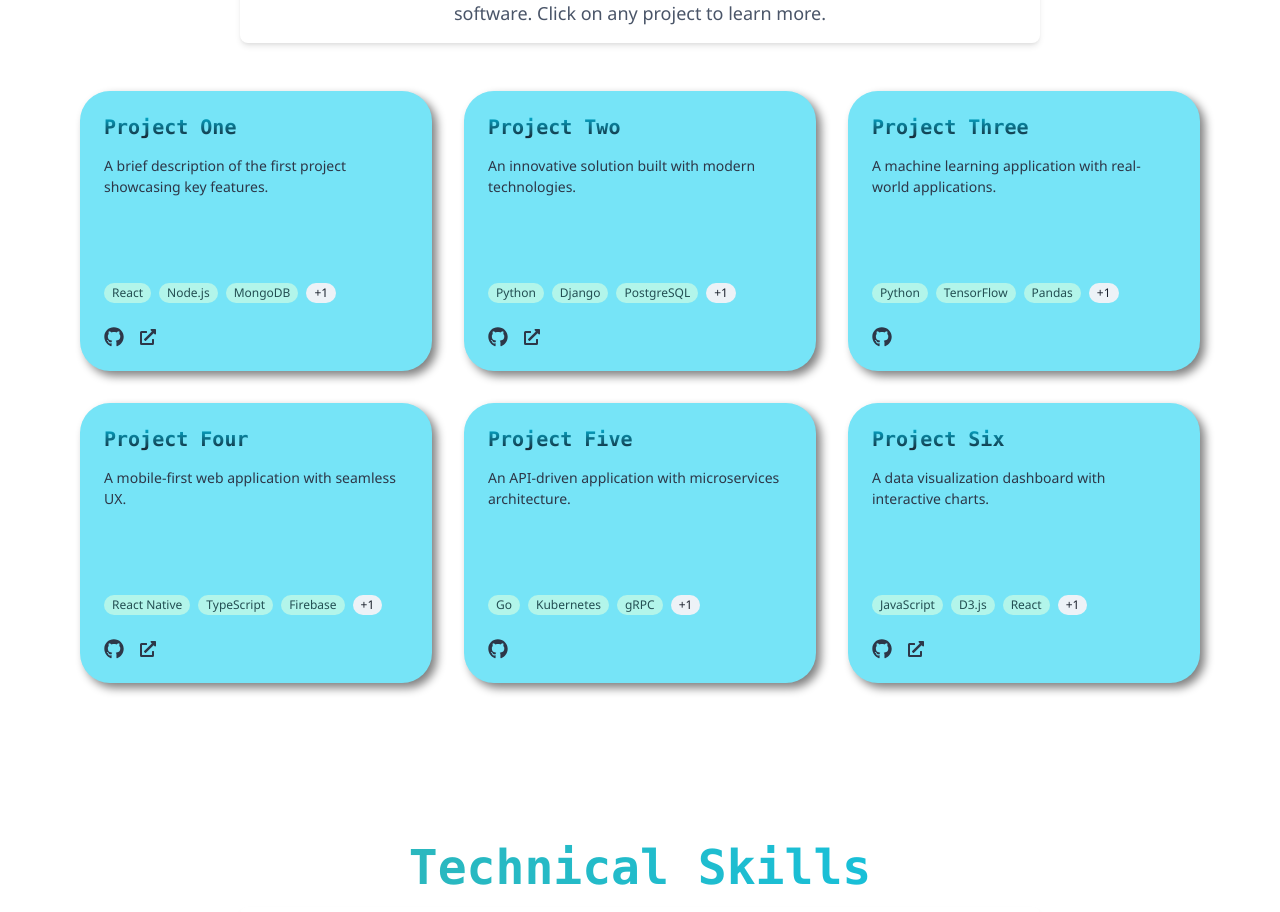
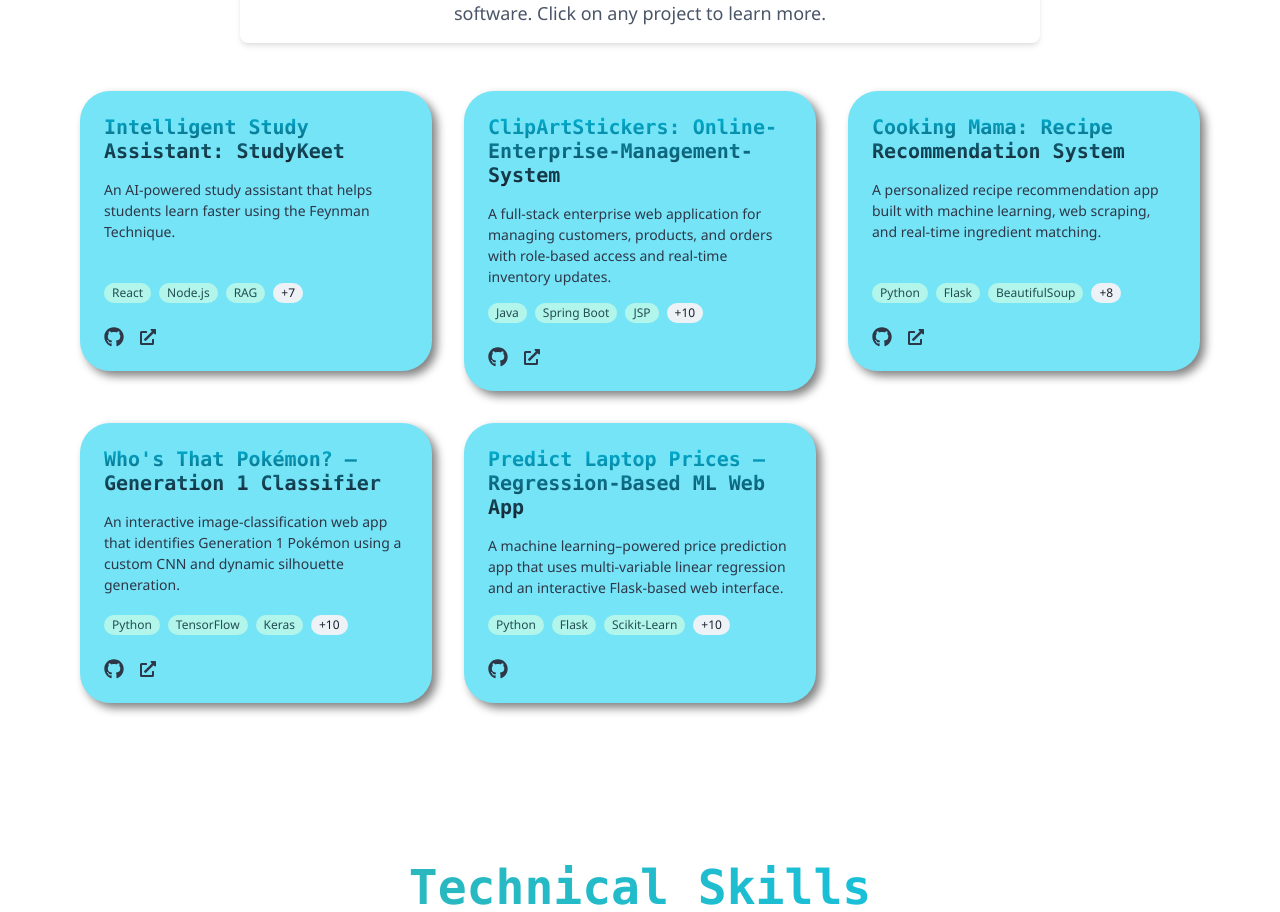
Before and after one commit to NiharikaAdari/Porfolio, a React (Create React App) app: page / in a window 1280 px wide. Shown: the part 1725-2637 px from the top of the page. Built offline with nearby package versions, Linux system fonts and the light colour scheme.

Commit message:
data: add project media references and LinkedIn links in projects.js

```diff
--- a/src/data/projects.js
+++ b/src/data/projects.js
@@ -1,68 +1,82 @@
 export const projects = [
   {
     id: 1,
-    title: "Project One",
-    description: "A brief description of the first project showcasing key features.",
-    longDescription: "This is a detailed description of Project One. It covers the main objectives, challenges faced during development, and the solutions implemented. The project demonstrates proficiency in modern web development practices and clean code architecture.",
-    skills: ["React", "Node.js", "MongoDB", "Express"],
+    title: "Intelligent Study Assistant: StudyKeet",
+    description: "An AI-powered study assistant that helps students learn faster using the Feynman Technique.",
+    longDescription: "StudyKeet is an intelligent study assistant designed to boost learning outcomes by guiding students through the Feynman Technique—prompting users to explain concepts in simple terms, then generating precise, personalized feedback. The system integrates Retrieval-Augmented Generation (RAG), embeddings-based search, and LLMs to assess conceptual understanding and highlight gaps in knowledge. Built with React, Node.js, Python, and modern AI tooling, StudyKeet demonstrates full-stack engineering, AI/ML integration, prompt engineering, and user-centered learning design.",
+    skills: ["React", "Node.js", "RAG", "LLMs", "AI/ML Integration", "Python", "Full=Stack Development", "Vector Databases", "Prompt Engineering", "REST APIs"],
     images: [],
-    video: null,
-    githubLink: "https://github.com/username/project-one",
-    liveLink: "https://project-one.example.com"
+    video: require('./Studykeet/studykeet showcase.mp4'),
+    githubLink: "https://github.com/NiharikaAdari/studykeetapp",
+    liveLink: "https://www.linkedin.com/posts/niharika-adari-9b5519253_im-happy-to-share-this-ai-powered-study-activity-7238994467666497538-oO59?utm_source=share&utm_medium=member_desktop&rcm=ACoAAD6L_1kB4JOOOivUFQnxgcKZLeiaXrjlK84"
   },
   {
     id: 2,
-    title: "Project Two",
-    description: "An innovative solution built with modern technologies.",
-    longDescription: "Project Two is a comprehensive application that showcases advanced programming concepts. It includes features like real-time data processing, user authentication, and responsive design. The project was built following best practices and industry standards.",
-    skills: ["Python", "Django", "PostgreSQL", "Docker"],
-    images: [],
+    title: "ClipArtStickers: Online-Enterprise-Management-System",
+    description: "A full-stack enterprise web application for managing customers, products, and orders with role-based access and real-time inventory updates.",
+    longDescription: "ClipArtStickers is a full-stack enterprise management system that supports both customer-facing shopping features and admin-level business operations. The application includes account registration, login, product browsing, ordering, and order-history views for customers. Admins can manage users, modify roles, add/edit/delete products, and update shipping dates and order statuses. The system integrates backend logic with a stored procedure to automatically update inventory based on order quantities. Built using Java, JSP, Spring Boot, and PostgreSQL, the project demonstrates enterprise application development, relational database design, backend architecture, and full-stack implementation. The solution uses JDBC Template for secure database communication, Maven for build automation, and Spring Boot’s embedded Tomcat server for deployment.",
+    skills: ["Java","Spring Boot","JSP","PostgreSQL","JDBC Template","MVC Architecture","Full-Stack Development","Backend Development","RESTful Design","Maven","Enterprise Systems","Role-Based Access Control","Stored Procedures"],
+    images: [
+      require('./ClipArtStickers/1.jpg'),
+      require('./ClipArtStickers/2.jpg'),
+      require('./ClipArtStickers/3.jpg'),
+      require('./ClipArtStickers/4.jpg'),
+      require('./ClipArtStickers/5.jpg'),
+      require('./ClipArtStickers/6.jpg'),
+      require('./ClipArtStickers/7.jpg'),
+      require('./ClipArtStickers/8.jpg'),
+      require('./ClipArtStickers/9.jpg'),
+      require('./ClipArtStickers/10.jpg'),
+      require('./ClipArtStickers/11.jpg')
+    ],
     video: null,
-    githubLink: "https://github.com/username/project-two",
-    liveLink: "https://project-two.example.com"
+    githubLink: "https://github.com/NiharikaAdari/Online-Enterprise-Management-System",
+    liveLink: "https://www.linkedin.com/posts/niharika-adari-9b5519253_clipartstickers-online-enterprise-management-system-activity-7152614537668546560-68C1?utm_source=share&utm_medium=member_desktop&rcm=ACoAAD6L_1kB4JOOOivUFQnxgcKZLeiaXrjlK84"
   },
   {
     id: 3,
-    title: "Project Three",
-    description: "A machine learning application with real-world applications.",
-    longDescription: "This machine learning project demonstrates the application of AI/ML algorithms to solve real-world problems. It includes data preprocessing, model training, and deployment pipelines. The project showcases expertise in data science and model deployment.",
-    skills: ["Python", "TensorFlow", "Pandas", "AWS"],
-    images: [],
+    title: "Cooking Mama: Recipe Recommendation System",
+    description: "A personalized recipe recommendation app built with machine learning, web scraping, and real-time ingredient matching.",
+    longDescription: "AThis project transforms 687 Cooking Mama recipes—collected through advanced web scraping—into a personalized, intelligent recipe recommendation system. I built a full ML pipeline that scrapes recipe data using BeautifulSoup, cleans and preprocesses it, and converts ingredient lists into TF-IDF vectors. Using cosine similarity and clustering, the system recommends recipes that best match ingredients users already have at home. To make the experience accessible, I built an interactive Flask web app featuring a smooth recipe-card carousel, loading animations, and hover-based ingredient previews for quick insights. The app also integrates OpenAI/ChatGPT to generate detailed preparation steps and personalized cooking instructions, enhancing the completeness and usability of each recommendation. This project demonstrates end-to-end development across data collection, exploratory data analysis, ML modeling, and deployment in a real-world web interface.",
+    skills: ["Python","Flask","BeautifulSoup","Pandas","NumPy","Scikit-Learn","Exploratory Data Analysis","Cosine Similarity","Recommender Systems","Data Cleaning","Web Services API"],
+    images: [
+      require('./Recipe recommendation system/1.jpg'),
+      require('./Recipe recommendation system/2.jpg'),
+      require('./Recipe recommendation system/3.jpg')
+    ],
     video: null,
-    githubLink: "https://github.com/username/project-three",
-    liveLink: null
+    githubLink: "https://github.com/NiharikaAdari/Cooking-Mama-Recipe-Recommendations",
+    liveLink: "https://www.linkedin.com/posts/niharika-adari-9b5519253_recipe-recommendation-app-cooking-mama-activity-7167756238879977472-Hu2L?utm_source=share&utm_medium=member_desktop&rcm=ACoAAD6L_1kB4JOOOivUFQnxgcKZLeiaXrjlK84"
   },
   {
     id: 4,
-    title: "Project Four",
-    description: "A mobile-first web application with seamless UX.",
-    longDescription: "Project Four is a mobile-first web application designed with user experience at its core. It features smooth animations, intuitive navigation, and optimized performance across all devices. The project demonstrates expertise in responsive design and frontend optimization.",
-    skills: ["React Native", "TypeScript", "Firebase", "Redux"],
-    images: [],
+    title: "Who's That Pokémon? – Generation 1 Classifier",
+    description: "An interactive image-classification web app that identifies Generation 1 Pokémon using a custom CNN and dynamic silhouette generation.",
+    longDescription: "This project is a playful yet technically robust web application that classifies Generation 1 Pokémon images using a custom Convolutional Neural Network (CNN) built with TensorFlow and Keras. Users can upload any Pokémon image, instantly receive a prediction, and view a dynamically generated silhouette to mimic the classic 'Who's That Pokémon?' game. The system includes real-time image processing, sprite rendering, and sound playback for an immersive experience. I developed and trained the CNN model in Jupyter Notebook, optimized it through data preprocessing and augmentation, and deployed it using a Flask backend. The interactive frontend—built with HTML, CSS, and JavaScript—handles image uploads, silhouette generation, sprite viewing, and even Pokémon cry playback. This project showcases end-to-end machine learning deployment, model integration in web applications, and an engaging UI that blends nostalgia with modern ML techniques.",
+    skills: ["Python","TensorFlow","Keras","Convolutional Neural Networks (CNN)","Deep Learning","Machine Learning","Flask","Image Classification","Image Processing","HTML","CSS","JavaScript","Model Deployment"],
+    images: [
+      require('./Pokemon/1.jpg'),
+      require('./Pokemon/2.jpg'),
+      require('./Pokemon/3.jpg')
+    ],
     video: null,
-    githubLink: "https://github.com/username/project-four",
-    liveLink: "https://project-four.example.com"
+    githubLink: "https://github.com/NiharikaAdari/Whos-that-Pokemon",
+    liveLink: "https://www.linkedin.com/posts/niharika-adari-9b5519253_im-happy-to-share-this-whos-that-pokemon-activity-7164154212669456385-eTNY?utm_source=share&utm_medium=member_desktop&rcm=ACoAAD6L_1kB4JOOOivUFQnxgcKZLeiaXrjlK84"
   },
   {
     id: 5,
-    title: "Project Five",
-    description: "An API-driven application with microservices architecture.",
-    longDescription: "This project implements a microservices architecture with multiple interconnected services. It showcases expertise in API design, containerization, and cloud deployment. The system is designed for scalability and maintainability.",
-    skills: ["Go", "Kubernetes", "gRPC", "Redis"],
-    images: [],
+    title: "Predict Laptop Prices – Regression-Based ML Web App",
+    description: "A machine learning–powered price prediction app that uses multi-variable linear regression and an interactive Flask-based web interface.",
+    longDescription: "Predict Laptop Prices is an end-to-end machine learning project that models laptop prices using multi-variable linear regression. I built the regression model with Scikit-Learn, performing feature engineering, data preprocessing, and evaluation—achieving an R² score of 0.81. Users can input hardware specifications and receive instant price predictions generated by the trained model.\n\nTo make the system accessible, I deployed it as a Flask web application with a clean, intuitive frontend using HTML, CSS, and JavaScript. The interface provides real-time form handling and dynamic prediction display, making the tool simple and interactive for non-technical users. This project demonstrates core skills in regression modeling, data science workflows, and integrating machine learning models into production-ready web applications.",
+    skills: ["Python","Flask","Scikit-Learn","Linear Regression","Multi-Variable Regression","Machine Learning","Data Science","Pandas","NumPy","Model Deployment","HTML","CSS","JavaScript"],
+    images: [
+      require('./PredictLaptopPrices/1.jpg'),
+      require('./PredictLaptopPrices/2.jpg'),
+      require('./PredictLaptopPrices/3.jpg'),
+      require('./PredictLaptopPrices/4.jpg')
+    ],
     video: null,
-    githubLink: "https://github.com/username/project-five",
+    githubLink: "https://github.com/NiharikaAdari/Predict-Laptop-Prices",
     liveLink: null
-  },
-  {
-    id: 6,
-    title: "Project Six",
-    description: "A data visualization dashboard with interactive charts.",
-    longDescription: "Project Six is an interactive dashboard that transforms complex data into meaningful visualizations. It features real-time updates, customizable charts, and export functionality. The project demonstrates proficiency in data visualization and frontend development.",
-    skills: ["JavaScript", "D3.js", "React", "Node.js"],
-    images: [],
-    video: null,
-    githubLink: "https://github.com/username/project-six",
-    liveLink: "https://project-six.example.com"
   }
 ];
```
